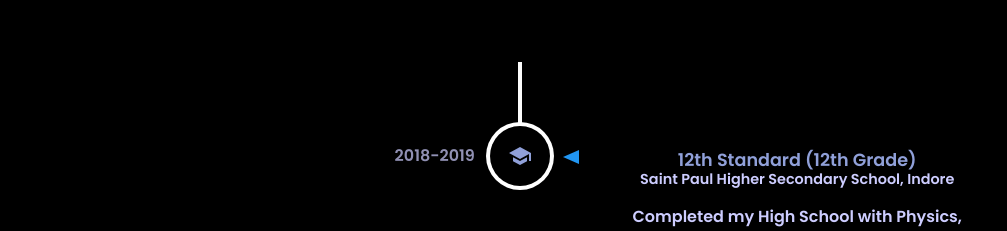
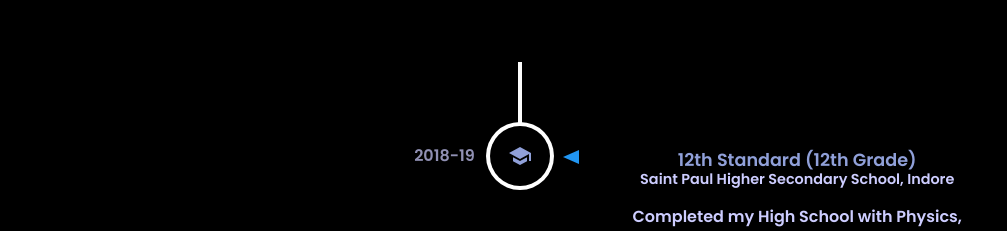
Before and after one commit to nikhil-chourase/my-website, a React (Create React App) app: page / in a window 1280 px wide. Shown: the part 1980-2211 px from the top of the page, without its empty margins (120-1127 px from the left). Built offline with nearby package versions, Linux system fonts and the light colour scheme.

Commit message:
few changes

```diff
--- a/src/Components/About/Timeline.jsx
+++ b/src/Components/About/Timeline.jsx
@@ -126,7 +126,7 @@ export const Timeline = () => {
             </p>
           </VerticalTimelineElement>
           <VerticalTimelineElement
-            date={"2018-2019 "}
+            date={"2018-19 "}
             contentStyle={{
               boxShadow: `var(--shadow)`,
               backgroundColor: `var(--clr-bg)`,
@@ -159,7 +159,7 @@ export const Timeline = () => {
           </VerticalTimelineElement>
           <VerticalTimelineElement
             className="vertical-timeline-element--work"
-            date={"2016-2017 "}
+            date={"2016-17 "}
             contentStyle={{
               boxShadow: `var(--shadow)`,
               backgroundColor: `var(--clr-bg)`,
```
